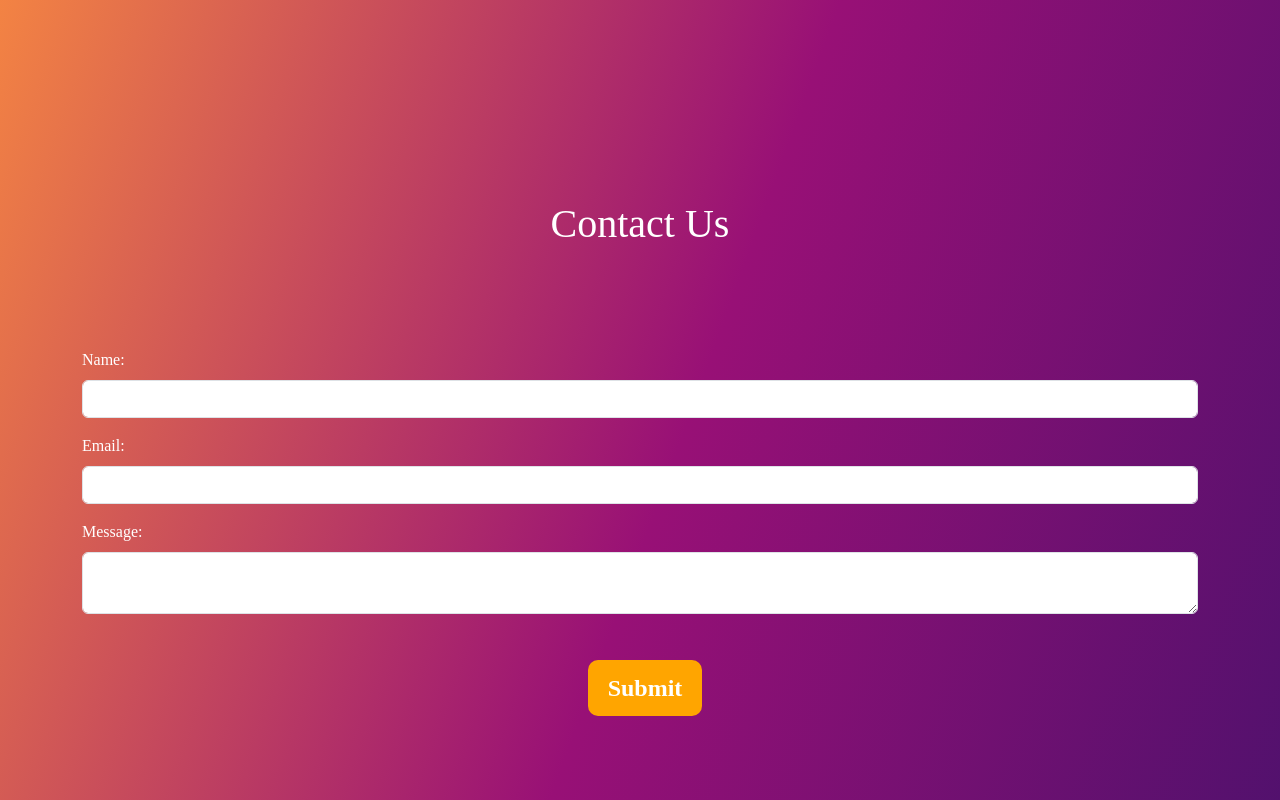
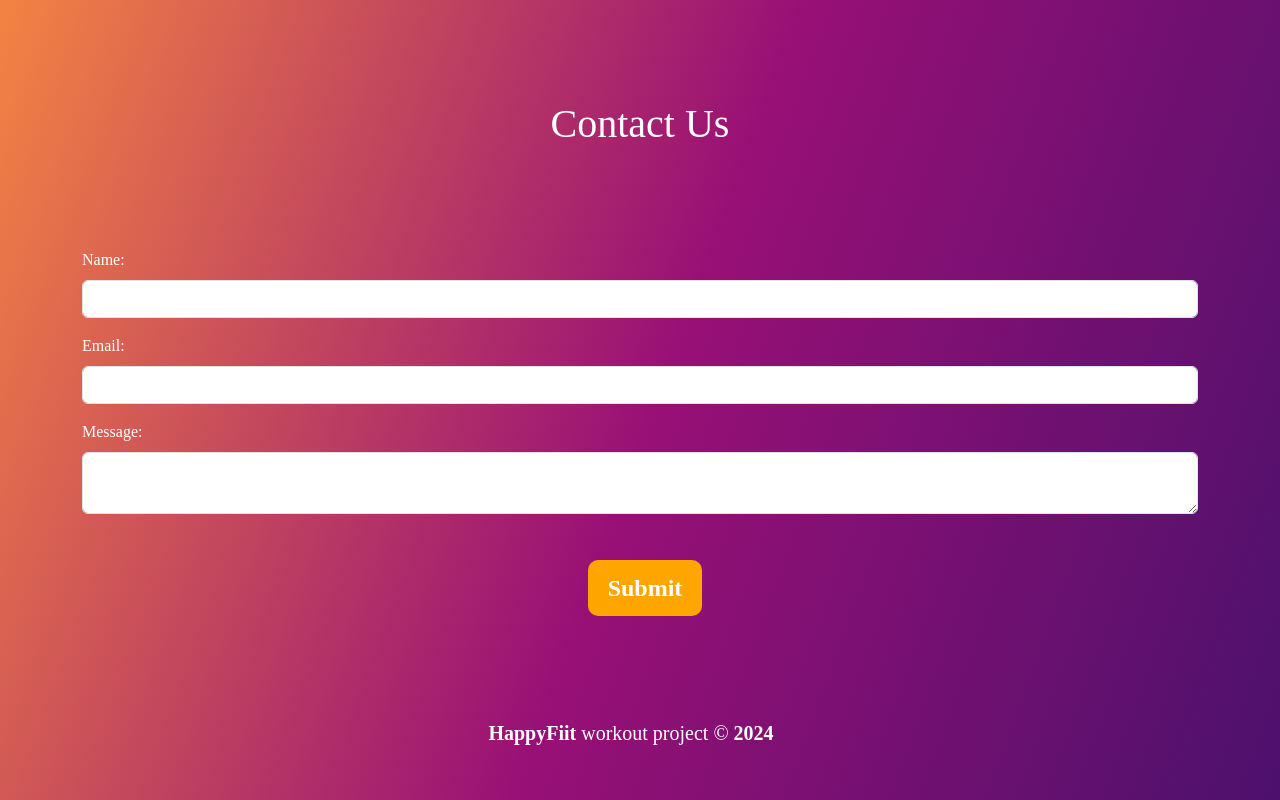
Before and after one commit to elismountain/fitness-app, a React (Vite) app: page /Contact in a window 1280 px wide. Shown: the top 800 px of the page. Built offline with nearby package versions, Linux system fonts and the light colour scheme; some icons are missing.

Commit message:
fixed the timer

```diff
--- a/src/pages/Contact.css
+++ b/src/pages/Contact.css
@@ -1,6 +1,6 @@
 .contact-form {
     color: #fff;
-    margin-top: 200px;
+    margin-top: 100px;
 }
 
 .contact-header {
--- a/src/styles/Footer.css
+++ b/src/styles/Footer.css
@@ -3,7 +3,7 @@
     color: #ffffff;
     padding: 20px 0;
     text-align: center;
-    /* position: absolute; */
+    position: absolute;
     left: 0;
     bottom: 0;
 }
```
